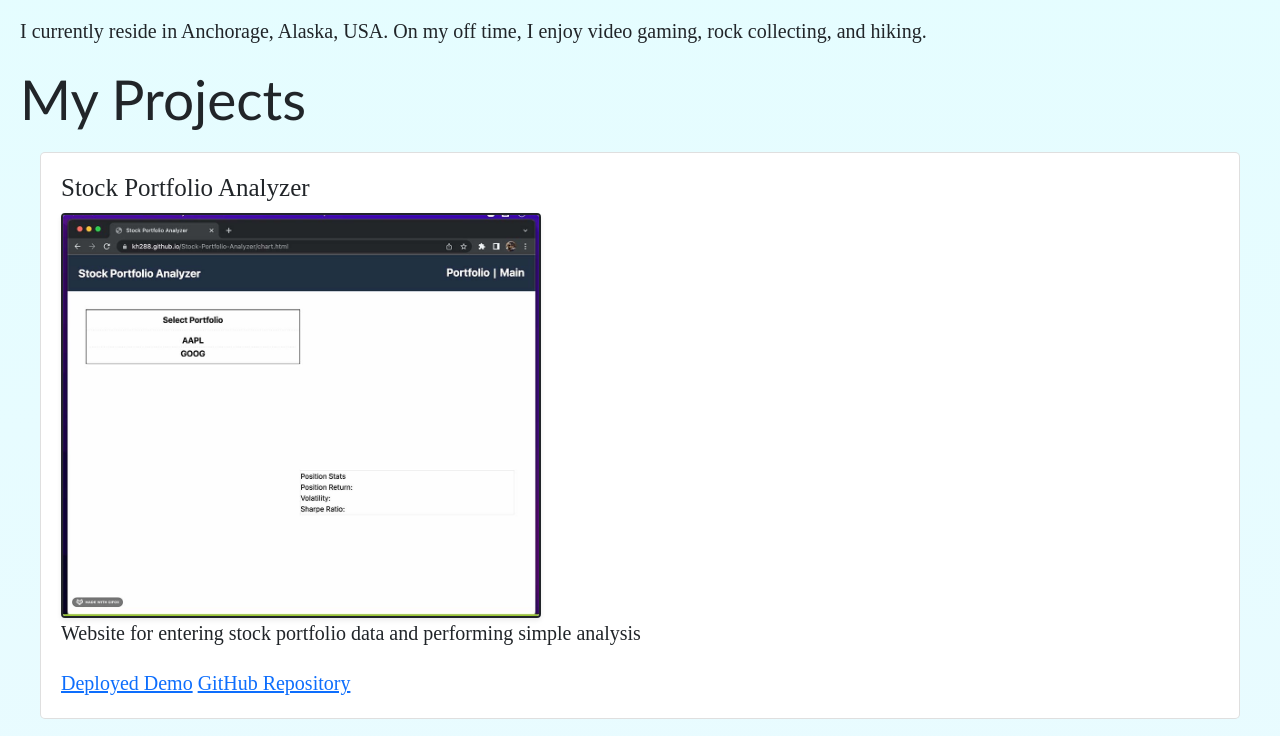
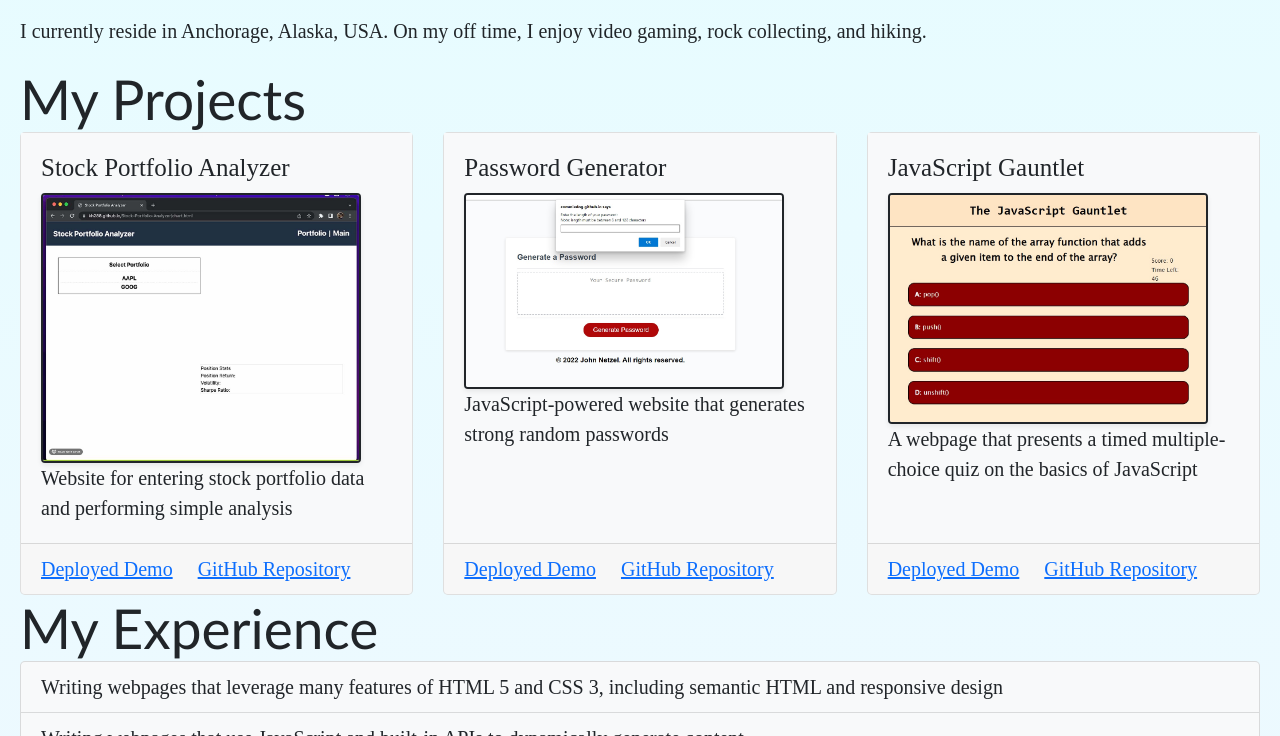
Before and after one commit to CommieDog/my-portfolio-redux, a plain HTML site: page index.html in a window 1280 px wide. Shown: the part 1100-1836 px from the top of the page. Drawn offline with nearby package versions, Linux system fonts and the light colour scheme.

Commit message:
Add column spacing and footers to project cards

```diff
--- a/assets/css/style.css
+++ b/assets/css/style.css
@@ -34,5 +34,5 @@ header {
 }
 
 #projects .card-img {
-    width: 480px;
+    width: 320px;
 }
--- a/index.html
+++ b/index.html
@@ -30,31 +30,45 @@
             </section>
             <section id="projects">
                 <h2>My Projects</h2>
-                <div class="card m-3">
-                    <div class="card-body">
+                <div class="row">
+                    <div class="col-4">
+                        <div class="card h-100">
+                            <div class="card-body bg-light">
                                 <h3 class="card-title">Stock Portfolio Analyzer</h3>
                                 <img class="card-img border border-dark border-2 shadow-sm" src="./assets/images/stock-portfolio-analyzer-chart-screenshot.jpg" alt="Stock Portfolio Analyzer screenshot"/>
                                 <p class="card-text">Website for entering stock portfolio data and performing simple analysis</p>
-                        <a class="card-text" href="https://commiedog.github.io/stock-portfolio-analyzer/">Deployed Demo</a>
-                        <a class="card-text" href="https://github.com/CommieDog/stock-portfolio-analyzer">GitHub Repository</a>
+                            </div>
+                            <div class="card-footer">
+                                <a class="card-link" href="https://commiedog.github.io/stock-portfolio-analyzer/">Deployed Demo</a>
+                                <a class="card-link" href="https://github.com/CommieDog/stock-portfolio-analyzer">GitHub Repository</a>
                             </div>
                         </div>
-                <div class="card m-3">
-                    <div class="card-body">
+                    </div>
+                    <div class="col-4">
+                        <div class="card h-100">
+                            <div class="card-body bg-light">
                                 <h3 class="card-title">Password Generator</h3>
-                        <img class="card-img" src="./assets/images/password-generator-website-screenshot.jpg" alt="Password Generator screenshot"/>
+                                <img class="card-img border border-dark border-2 shadow-sm" src="./assets/images/password-generator-website-screenshot.jpg" alt="Password Generator screenshot"/>
                                 <p class="card-text">JavaScript-powered website that generates strong random passwords</p>
-                        <a class="card-text" href="https://commiedog.github.io/password-generator/">Deployed Demo</a>
-                        <a class="card-text" href="https://github.com/CommieDog/password-generator">GitHub Repository</a>
+                            </div>
+                            <div class="card-footer">
+                                <a class="card-link" href="https://commiedog.github.io/password-generator/">Deployed Demo</a>
+                                <a class="card-link" href="https://github.com/CommieDog/password-generator">GitHub Repository</a>
                             </div>
                         </div>
-                <div class="card m-3">
-                    <div class="card-body">
+                    </div>
+                    <div class="col-4">
+                        <div class="card h-100">
+                            <div class="card-body bg-light">
                                 <h3 class="card-title">JavaScript Gauntlet</h3>
-                        <img class="card-img" src="./assets/images/javascript-gauntlet-quiz-screenshot.jpg" alt="JavaScript Gauntlet screenshot"/>
+                                <img class="card-img border border-dark border-2 shadow-sm" src="./assets/images/javascript-gauntlet-quiz-screenshot.jpg" alt="JavaScript Gauntlet screenshot"/>
                                 <p class="card-text">A webpage that presents a timed multiple-choice quiz on the basics of JavaScript</p>
-                        <a class="card-text" href="https://commiedog.github.io/javascript-gauntlet/">Deployed Demo</a>
-                        <a class="card-text" href="https://github.com/CommieDog/javascript-gauntlet">GitHub Repository</a>
+                            </div>
+                            <div class="card-footer">
+                                <a class="card-link" href="https://commiedog.github.io/javascript-gauntlet/">Deployed Demo</a>
+                                <a class="card-link" href="https://github.com/CommieDog/javascript-gauntlet">GitHub Repository</a>
+                            </div>
+                        </div>
                     </div>
                 </div>
             </section>
```
Lines whose indentation alone changed are shown as unchanged.
